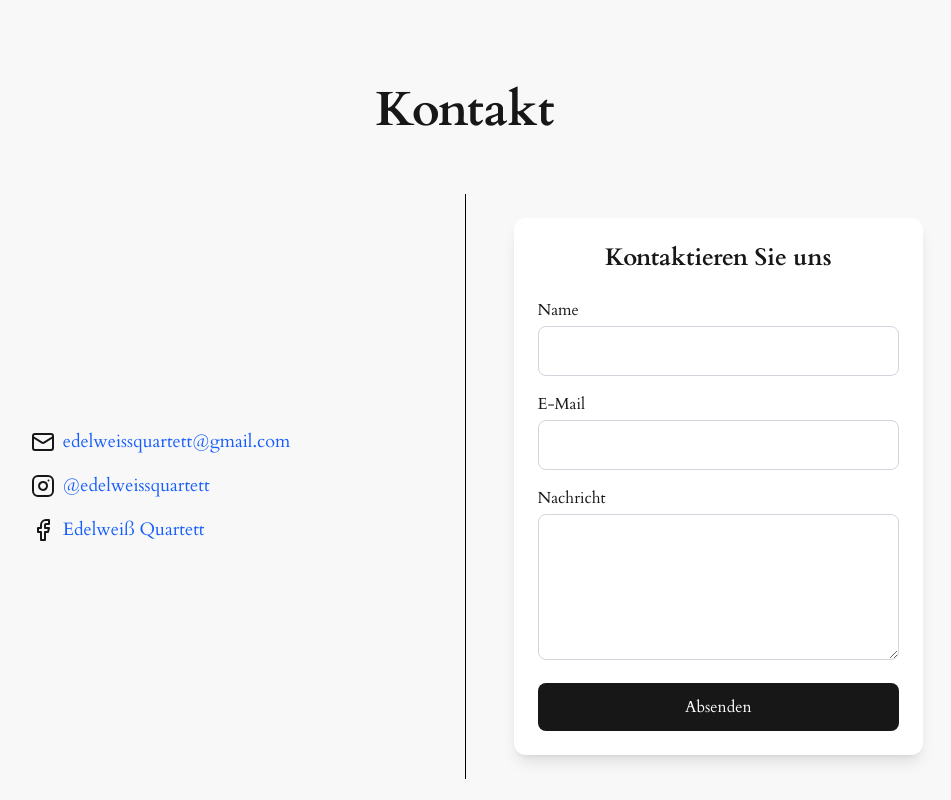
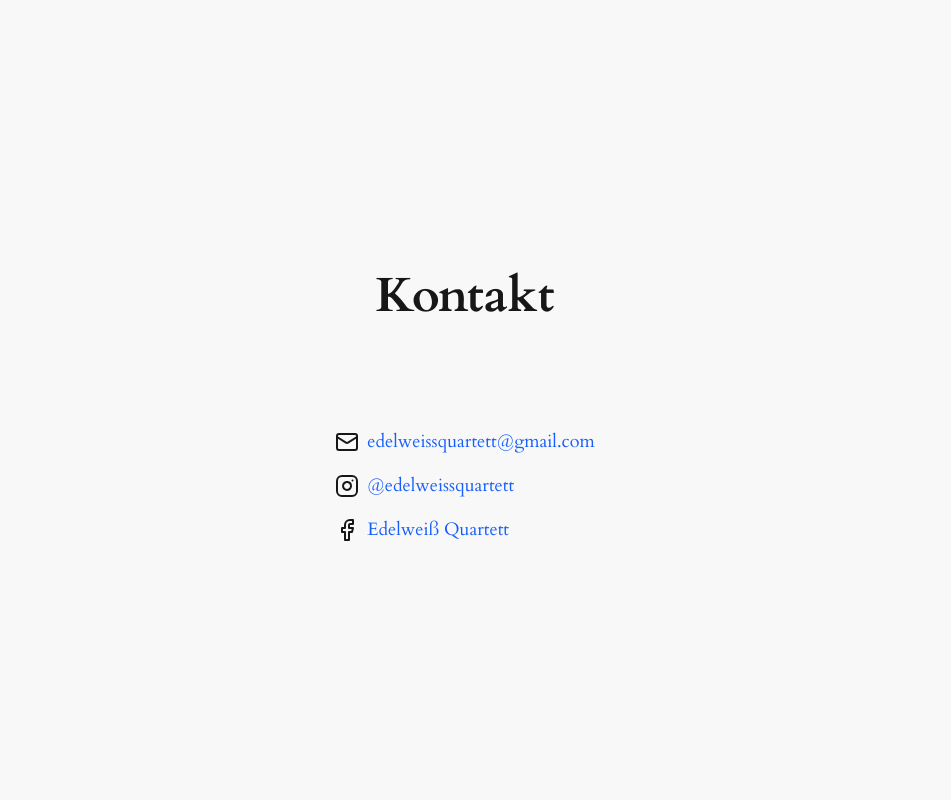
Before and after one commit to profjellybean/edelweissquartett, a Next.js app: page / in a window 1280 px wide. Shown: the part 5944-6744 px from the top of the page, without its empty margins (175-1126 px from the left). Built offline with nearby package versions, Linux system fonts and the light colour scheme; some icons are missing.

Commit message:
remove contact form

```diff
--- a/src/app/contact.tsx
+++ b/src/app/contact.tsx
@@ -109,79 +109,6 @@ export default function Contact() {
                         <a href="https://www.facebook.com/profile.php?id=61573836786722" target="_blank" rel="noopener noreferrer" className="text-blue-600">Edelweiß Quartett</a>
                     </div>
                 </div>
-
-                <div className="hidden md:flex w-[1px] bg-black h-auto self-stretch"></div>
-                <div className="lg:hidden md:hidden">{t("or")}</div>
-
-                <form onSubmit={handleSubmit} className="p-6 lg:m-6 md:m-6 rounded-xl shadow-lg bg-white flex-1 w-full  lg:w-lg">
-                    <h2 className="text-2xl font-bold text-center mb-6">{t("contact.form.header")}</h2>
-
-                    {/* Success Message */}
-                    {submitStatus.success && (
-                        <div className="mb-4 p-3 bg-green-100 border border-green-400 text-green-700 rounded">
-                            {submitStatus.message}
-                        </div>
-                    )}
-
-                    {/* Error Message */}
-                    {submitStatus.error && (
-                        <div className="mb-4 p-3 bg-red-100 border border-red-400 text-red-700 rounded">
-                            {submitStatus.message}
-                        </div>
-                    )}
-
-                    <div className="mb-4">
-                        <label className="block mb-1 font-medium">Name</label>
-                        <input
-                            type="text"
-                            name="name"
-                            value={formData.name}
-                            onChange={handleChange}
-                            className="w-full p-3 border border-gray-300 rounded-lg focus:ring-2 focus:ring-blue-400 focus:outline-none"
-                            required
-                        />
-                    </div>
-
-                    <div className="mb-4">
-                        <label className="block mb-1 font-medium">
-                            {t("contact.form.email")}
-                        </label>
-                        <input
-                            type="text"
-                            name="email"
-                            value={formData.email}
-                            onChange={handleChange}
-                            className="w-full p-3 border border-gray-300 rounded-lg focus:ring-2 focus:ring-blue-400 focus:outline-none"
-                            required
-                        />
-                    </div>
-
-                    <div className="mb-4">
-                        <label className="block mb-1 font-medium">
-                            {t("contact.form.message")}
-                        </label>
-                        <textarea
-                            name="message"
-                            value={formData.message}
-                            onChange={handleChange}
-                            className="w-full p-3 border border-gray-300 rounded-lg focus:ring-2 focus:ring-blue-400 focus:outline-none"
-                            rows={5}
-                            required
-                        ></textarea>
-                    </div>
-
-                    <button
-                        type="submit"
-                        disabled={isSubmitting}
-                        className={`w-full py-3 rounded-lg transition-all duration-300 button ${
-                            isSubmitting
-                                ? 'bg-blue-400 cursor-not-allowed'
-                                : 'bg-blue-600 hover:bg-blue-700'
-                        } text-white`}
-                    >
-                        {isSubmitting ? t("contact.form.sending") : t("contact.form.submit")}
-                    </button>
-                </form>
             </div>
         </div>
     );
```
